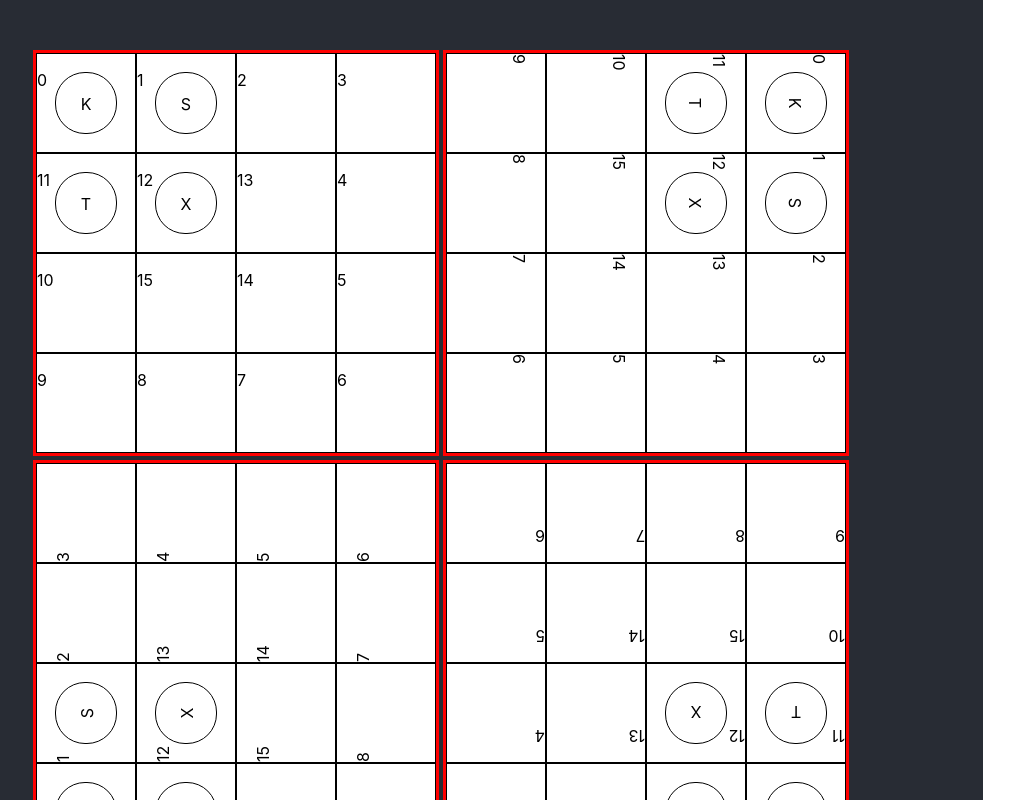
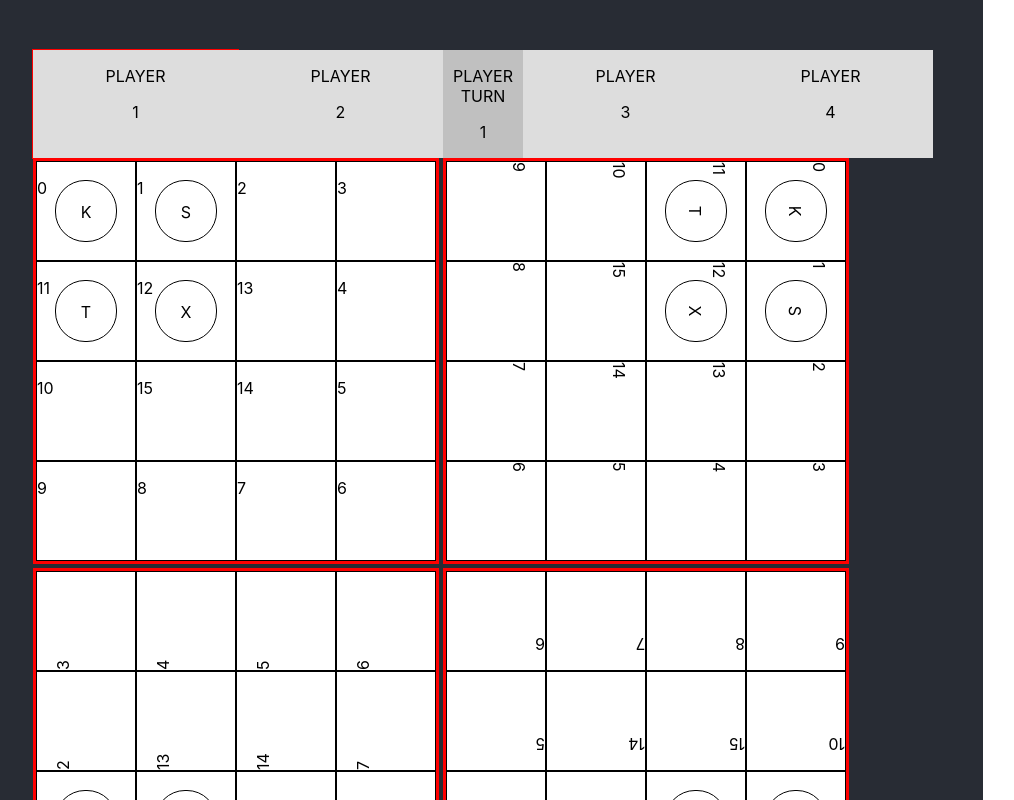
Before and after one commit to azyth/evagari, a React (Create React App) app: page / in a window 1280 px wide. Shown: the top 800 px of the page, without its empty margins (17-1031 px from the left). Built offline with nearby package versions, Linux system fonts and the light colour scheme.

Commit message:
adding precursor to dashboard

```diff
--- a/src/App.css
+++ b/src/App.css
@@ -10,6 +10,9 @@
   width: 900px;
   padding: 50px;
 }
+.dashboard{
+
+}
 
 @keyframes App-logo-spin {
   from {
--- a/src/App.js
+++ b/src/App.js
@@ -3,6 +3,7 @@ import './App.css';
 import GameBoard from './components/game_board';
 import { Provider } from 'react-redux';
 import { store } from './store';
+import Dashboard from './components/dashboard';
 
 class App extends Component {
   render() {
@@ -10,6 +11,7 @@ class App extends Component {
       <Provider store={store} className="App">
         <header className="App-header">
           <div>
+            <Dashboard></Dashboard>
             <GameBoard>
             </GameBoard>
           </div>
--- /dev/null
+++ b/src/components/dashboard.jsx
@@ -0,0 +1,26 @@
+import React, { Component } from 'react';
+import PlayerCard from './player_card';
+import { connect } from 'react-redux';
+
+
+class Dashboard extends Component {
+
+    render() {
+        return (
+            <div  className='dashboard' style={{height:100, width:'100%', background: '#c0c0c0', textAlign: 'center', display: 'table'}}>
+                <PlayerCard player={1}></PlayerCard>
+                <PlayerCard player={2}></PlayerCard>
+                <div style={{height:80, width:80, background: '#c0c0c0', margin: 10, display: 'table-cell'}}>
+                    <p>PLAYER TURN</p>
+                    <p>{this.props.player_turn}</p>
+                </div>
+                <PlayerCard player={3}></PlayerCard>
+                <PlayerCard player={4}></PlayerCard>
+            </div>
+         );
+    }
+}
+
+const mapStateToProps = state => state
+
+export default connect(mapStateToProps)(Dashboard);
--- a/src/components/game_board.jsx
+++ b/src/components/game_board.jsx
@@ -7,7 +7,9 @@ class GameBoard extends Component {
 
     styles = {
         board: {
-            position: 'relative'
+            position: 'relative',
+            // width:'100%',
+            // paddingBottom: '100%'
         }
     }
     render() {
--- /dev/null
+++ b/src/components/player_card.jsx
@@ -0,0 +1,28 @@
+import React, { Component } from 'react';
+import { connect } from 'react-redux';
+
+
+class PlayerCard extends Component {
+    state = {  }
+
+    determineDropShadown(){
+        let styles = {height:'80%', background: '#ddd', margin: 10, display: 'table-cell'};
+        if (this.props.player_turn === this.props.player) {
+            styles.boxShadow = '0 0 0 1px red';
+        }
+        return styles
+    }
+
+    render() {
+        return (
+            <div style={this.determineDropShadown()}>
+                <p>PLAYER</p>
+                <p>{this.props.player}</p>
+            </div>
+         );
+    }
+}
+
+const mapStateToProps = state => state
+
+export default connect(mapStateToProps)(PlayerCard);
--- a/src/reducer.js
+++ b/src/reducer.js
@@ -95,6 +95,10 @@
 
 };
 
+/*
+returns a copy of a supplied object.
+this works with primitives, arrays and JSON objects, and any nested collection of them.
+*/
 function recursiveCopyObject (obj) {
     if (typeof obj !== 'object') {
         return obj;
```
Also changed, not shown: src/components/token.jsx (indentation only).
